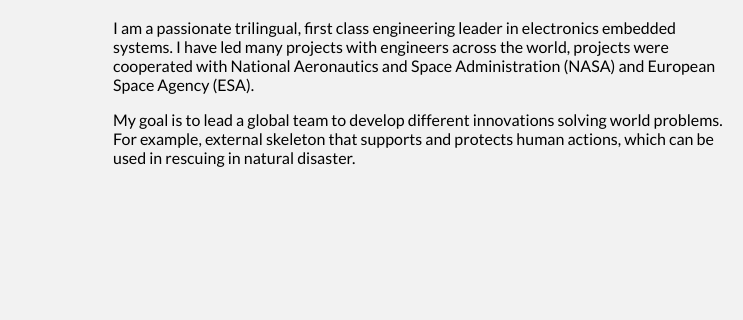
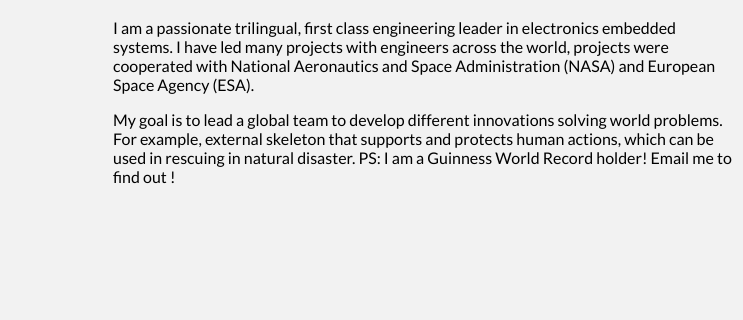
Before and after one commit to gianniheung/gianniheung.github.io, a plain HTML site: page me.html in a window 1280 px wide. Shown: the part 162-482 px from the top of the page, 537-1280 px from the left. Drawn offline with nearby package versions, Linux system fonts and the light colour scheme.

Commit message:
Update me.html

```diff
--- a/me.html
+++ b/me.html
@@ -66,6 +66,8 @@
           <p>My goal is to lead a global team to develop different innovations solving world
             problems. For example, external skeleton that supports and protects human
             actions, which can be used in rescuing in natural disaster.
+
+            PS: I am a Guinness World Record holder! Email me to find out !
           </p>
       </div>
     </div>
```
